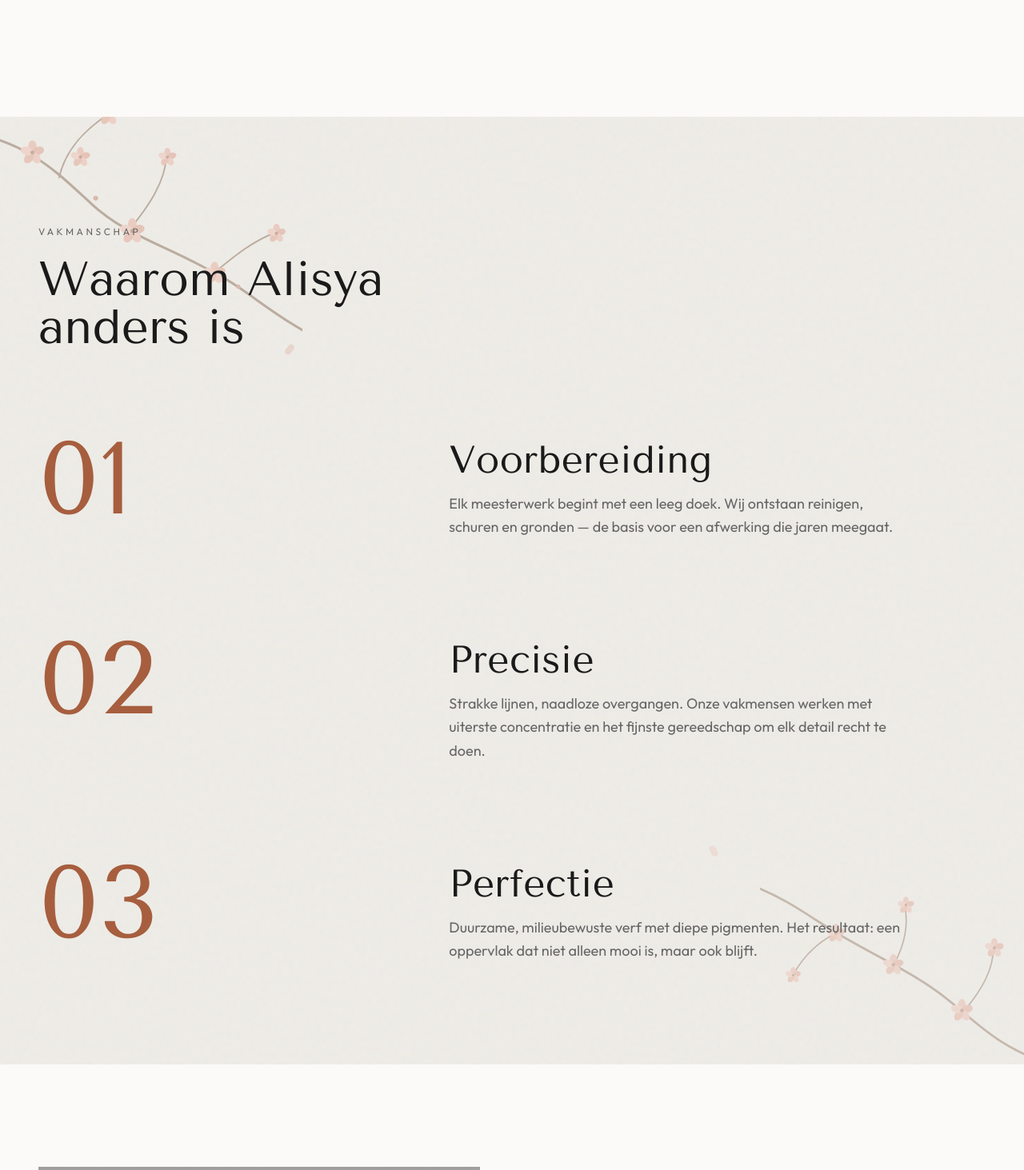
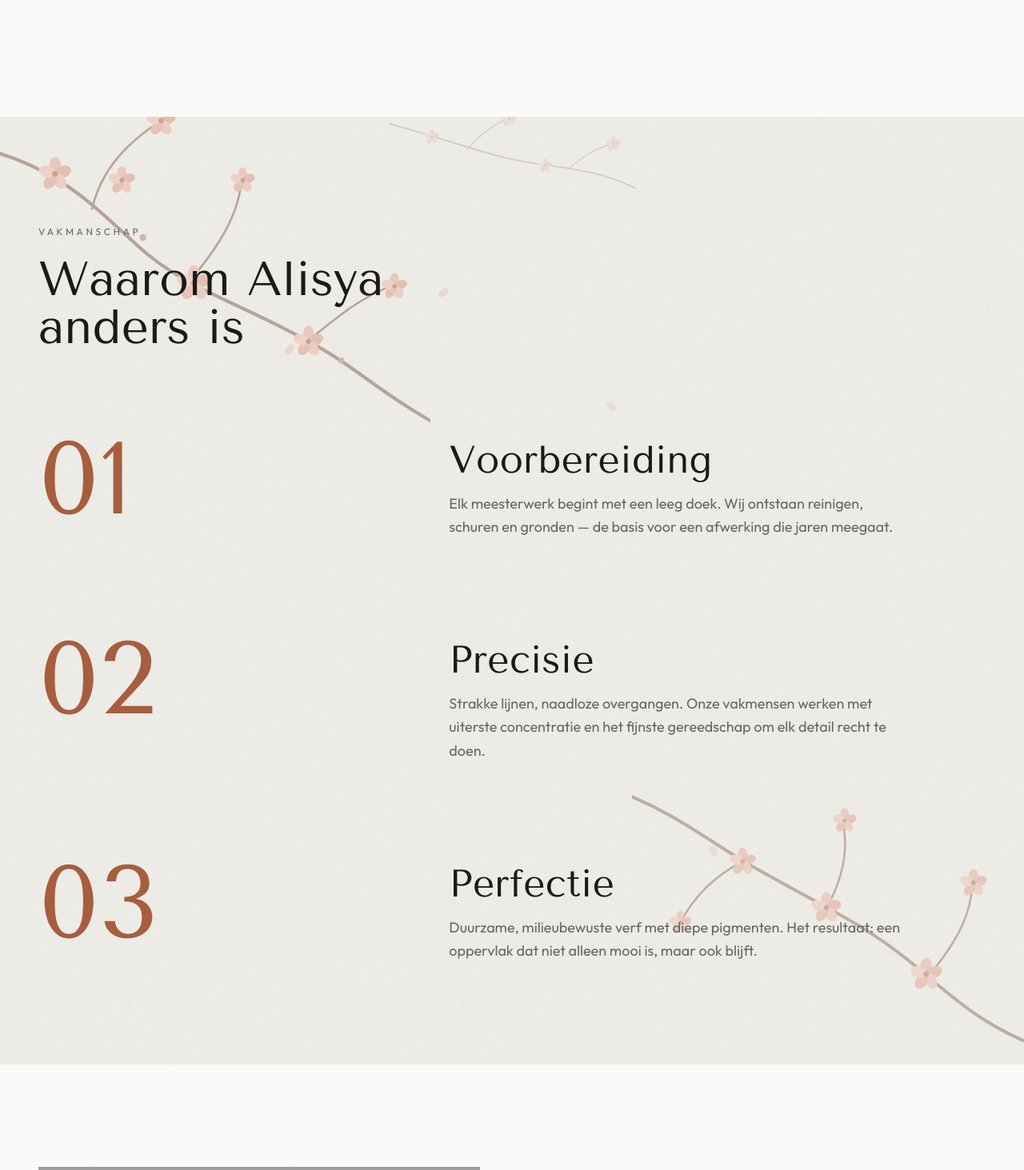
Before and after one commit to meloncuk/alisya4, a React (Vite) app: page / in a window 1280 px wide. Shown: the part 1627-3090 px from the top of the page at 80% size. Built offline with nearby package versions, Linux system fonts and the light colour scheme; grey boxes are pictures that could not be loaded; the HTML template or start-up script is replaced by a standard one.

Commit message:
Add files via upload

```diff
--- a/src/components/alisya/Craftsmanship.jsx
+++ b/src/components/alisya/Craftsmanship.jsx
@@ -34,7 +34,7 @@ function SakuraBackground() {
 
   return (
     <div className="absolute inset-0 overflow-hidden pointer-events-none z-0" aria-hidden="true">
-      <svg className="absolute -left-8 -top-6 w-[270px] sm:w-[330px] md:w-[410px] h-auto opacity-[0.52]"
+      <svg className="absolute -left-8 -top-6 w-[270px] sm:w-[330px] md:w-[500px] lg:w-[570px] h-auto opacity-[0.58]"
            viewBox="0 0 430 390" fill="none">
         <path d="M-20 42 C70 58 104 94 153 139 C202 184 251 192 331 239 C363 258 389 282 432 306"
               stroke="#8D725F" strokeWidth="3.2" strokeLinecap="round"/>
@@ -51,7 +51,7 @@ function SakuraBackground() {
         <circle cx="346" cy="248" r="2.8" fill="#C88B78"/>
       </svg>
 
-      <svg className="absolute -right-5 -bottom-8 w-[220px] sm:w-[280px] md:w-[350px] h-auto opacity-[0.42]"
+      <svg className="absolute -right-5 -bottom-8 w-[220px] sm:w-[280px] md:w-[440px] lg:w-[510px] h-auto opacity-[0.50]"
            viewBox="0 0 380 330" fill="none">
         <path d="M390 294 C320 270 292 236 252 205 C214 175 176 158 111 121 C74 100 41 72 -12 52"
               stroke="#8D725F" strokeWidth="3" strokeLinecap="round"/>
@@ -67,6 +67,22 @@ function SakuraBackground() {
 
       <span className="absolute left-[28%] top-[24%] w-2 h-3.5 rounded-full bg-[#DFA08E]/30 rotate-[38deg]" />
       <span className="absolute right-[30%] bottom-[22%] w-2 h-3.5 rounded-full bg-[#E7B0A0]/25 -rotate-[28deg]" />
+
+      {/* PC'de geniş alanı zarifçe dolduran küçük üst dal */}
+      <svg className="hidden lg:block absolute left-1/2 -translate-x-1/2 -top-2 w-[340px] h-auto opacity-[0.25]"
+           viewBox="0 0 360 125" fill="none">
+        <path d="M18 18 C91 37 130 54 181 65 C235 77 286 74 343 103"
+              stroke="#8D725F" strokeWidth="2" strokeLinecap="round"/>
+        <path d="M121 51 C139 32 154 19 176 10 M254 78 C275 60 292 49 314 44"
+              stroke="#8D725F" strokeWidth="1.5" strokeLinecap="round"/>
+        <Blossom x={74} y={35} scale={0.62} />
+        <Blossom x={176} y={11} scale={0.66} />
+        <Blossom x={224} y={73} scale={0.58} />
+        <Blossom x={314} y={44} scale={0.62} />
+      </svg>
+      <span className="hidden lg:block absolute left-[43%] top-[18%] w-2 h-3.5 rounded-full bg-[#DFA08E]/25 rotate-[52deg]" />
+      <span className="hidden lg:block absolute right-[40%] top-[30%] w-2 h-3.5 rounded-full bg-[#E7B0A0]/22 -rotate-[38deg]" />
+
     </div>
   );
 }
```
